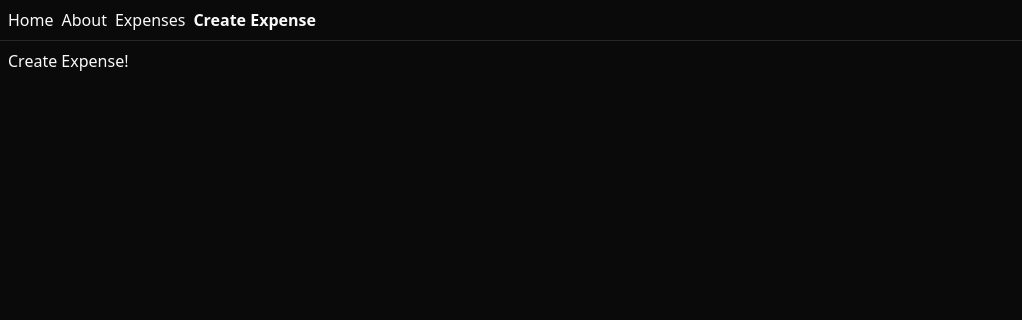
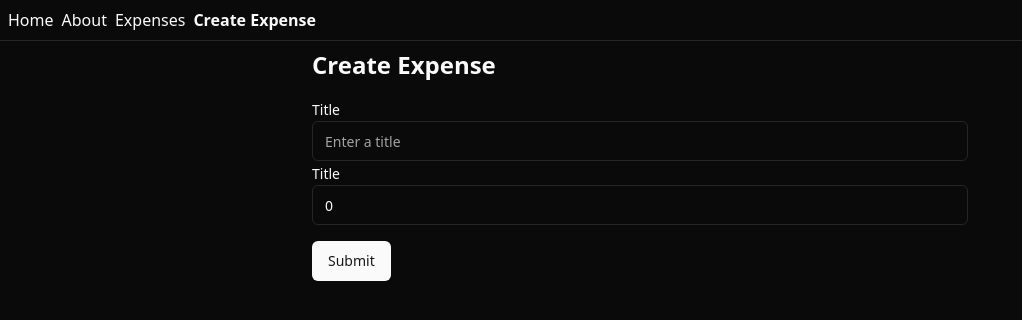
Before and after one commit to S44WN/expense-tracker, a React (Vite) app in the folder frontend/: page /create-expense in a window 1280 px wide. Shown: the top 320 px of the page, without its empty margins (0-1022 px from the left). Built offline with nearby package versions, Linux system fonts and the light colour scheme; what hono would draw is missing.

Commit message:
use tanstack form and add create expense

```diff
--- a/frontend/package.json
+++ b/frontend/package.json
@@ -10,11 +10,14 @@
     "preview": "vite preview"
   },
   "dependencies": {
+    "@radix-ui/react-label": "^2.1.0",
     "@radix-ui/react-slot": "^1.1.0",
+    "@tanstack/react-form": "^0.33.0",
     "@tanstack/react-query": "^5.56.2",
     "@tanstack/react-router": "^1.58.12",
     "class-variance-authority": "^0.7.0",
     "clsx": "^2.1.1",
+    "i": "^0.3.7",
     "lucide-react": "^0.445.0",
     "react": "^18.3.1",
     "react-dom": "^18.3.1",
--- /dev/null
+++ b/frontend/src/components/ui/input.tsx
@@ -0,0 +1,25 @@
+import * as React from "react"
+
+import { cn } from "@/lib/utils"
+
+export interface InputProps
+  extends React.InputHTMLAttributes<HTMLInputElement> {}
+
+const Input = React.forwardRef<HTMLInputElement, InputProps>(
+  ({ className, type, ...props }, ref) => {
+    return (
+      <input
+        type={type}
+        className={cn(
+          "flex h-10 w-full rounded-md border border-input bg-background px-3 py-2 text-sm ring-offset-background file:border-0 file:bg-transparent file:text-sm file:font-medium file:text-foreground placeholder:text-muted-foreground focus-visible:outline-none focus-visible:ring-2 focus-visible:ring-ring focus-visible:ring-offset-2 disabled:cursor-not-allowed disabled:opacity-50",
+          className
+        )}
+        ref={ref}
+        {...props}
+      />
+    )
+  }
+)
+Input.displayName = "Input"
+
+export { Input }
--- /dev/null
+++ b/frontend/src/components/ui/label.tsx
@@ -0,0 +1,24 @@
+import * as React from "react"
+import * as LabelPrimitive from "@radix-ui/react-label"
+import { cva, type VariantProps } from "class-variance-authority"
+
+import { cn } from "@/lib/utils"
+
+const labelVariants = cva(
+  "text-sm font-medium leading-none peer-disabled:cursor-not-allowed peer-disabled:opacity-70"
+)
+
+const Label = React.forwardRef<
+  React.ElementRef<typeof LabelPrimitive.Root>,
+  React.ComponentPropsWithoutRef<typeof LabelPrimitive.Root> &
+    VariantProps<typeof labelVariants>
+>(({ className, ...props }, ref) => (
+  <LabelPrimitive.Root
+    ref={ref}
+    className={cn(labelVariants(), className)}
+    {...props}
+  />
+))
+Label.displayName = LabelPrimitive.Root.displayName
+
+export { Label }
--- a/frontend/src/routes/create-expense.tsx
+++ b/frontend/src/routes/create-expense.tsx
@@ -1,9 +1,104 @@
-import { createFileRoute } from "@tanstack/react-router";
+import { Button } from "@/components/ui/button";
+import { Input } from "@/components/ui/input";
+import { Label } from "@/components/ui/label";
+import { createFileRoute, useNavigate } from "@tanstack/react-router";
+
+import { useForm } from "@tanstack/react-form";
+import { api } from "@/lib/api";
 
 export const Route = createFileRoute("/create-expense")({
   component: CreateExpense,
 });
 
 function CreateExpense() {
-  return <div className="p-2">Create Expense!</div>;
+  const navigate = useNavigate();
+
+  const form = useForm({
+    defaultValues: {
+      title: "",
+      amount: 0,
+    },
+
+    onSubmit: async ({ value }) => {
+      // Do something with form data
+      // simulate a delay
+      // await new Promise((resolve) => setTimeout(resolve, 3000));
+
+      const response = await api.expenses.$post({
+        json: value,
+      });
+
+      if (!response.ok) {
+        throw new Error("Failed to create expense");
+      }
+      // console.log(response);
+
+      navigate({ to: "/expenses" });
+    },
+  });
+
+  return (
+    <div className="p-2 max-w-2xl m-auto">
+      <h2 className="text-2xl font-semibold">Create Expense</h2>
+
+      <form
+        className="mt-4"
+        onSubmit={(e) => {
+          e.preventDefault();
+          e.stopPropagation();
+          form.handleSubmit();
+        }}
+      >
+        <form.Field
+          name="title"
+          children={(field) => (
+            <>
+              <Label htmlFor={field.name}>Title</Label>
+              <Input
+                id={field.name}
+                name={field.name}
+                value={field.state.value}
+                onBlur={field.handleBlur}
+                onChange={(e) => field.handleChange(e.target.value)}
+                placeholder="Enter a title"
+                type="text"
+              />
+              {field.state.meta.isTouched && field.state.meta.errors.length ? (
+                <em>{field.state.meta.errors.join(", ")}</em>
+              ) : null}
+            </>
+          )}
+        />
+        <form.Field
+          name="amount"
+          children={(field) => (
+            <>
+              <Label htmlFor={field.name}>Title</Label>
+              <Input
+                id={field.name}
+                name={field.name}
+                value={field.state.value}
+                onBlur={field.handleBlur}
+                onChange={(e) => field.handleChange(Number(e.target.value))}
+                placeholder="Enter an amount"
+                type="number"
+              />
+              {field.state.meta.isTouched && field.state.meta.errors.length ? (
+                <em>{field.state.meta.errors.join(", ")}</em>
+              ) : null}
+            </>
+          )}
+        />
+
+        <form.Subscribe
+          selector={(state) => [state.canSubmit, state.isSubmitting]}
+          children={([canSubmit, isSubmitting]) => (
+            <Button type="submit" disabled={!canSubmit} className="mt-4">
+              {isSubmitting ? "Submiting..." : "Submit"}
+            </Button>
+          )}
+        />
+      </form>
+    </div>
+  );
 }
--- a/package.json
+++ b/package.json
@@ -14,6 +14,7 @@
   },
   "dependencies": {
     "@hono/zod-validator": "^0.2.2",
+    "@kinde-oss/kinde-typescript-sdk": "^2.9.1",
     "hono": "^4.5.11",
     "zod": "^3.23.8"
   }
```
Also changed, not shown: 2 other files (tests, documents, lock files or other folders).
